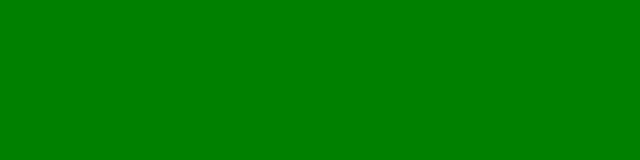
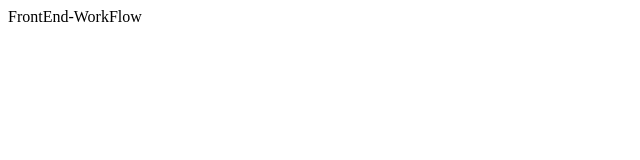
Before and after one commit to hamer86/frontend-workflow, a website: page app/index.html in a window 1280 px wide. Shown: the whole page, without its empty margins (0-640 px from the left). Drawn offline with nearby package versions, Linux system fonts and the light colour scheme; files that its build step writes are made by us from their sources.

Commit message:
add test pull request

```diff
--- a/app/index.html
+++ b/app/index.html
@@ -6,6 +6,6 @@
     <title>FrontEnd-WorkFlow</title>
   </head>
   <body>
-
+    FrontEnd-WorkFlow
   </body>
 </html>
--- a/app/scss/styles.scss
+++ b/app/scss/styles.scss
@@ -4,6 +4,4 @@ body {
     width: 100%;
     height: 100px;
     opacity: 1;
-    background: green;
-
   }
```
